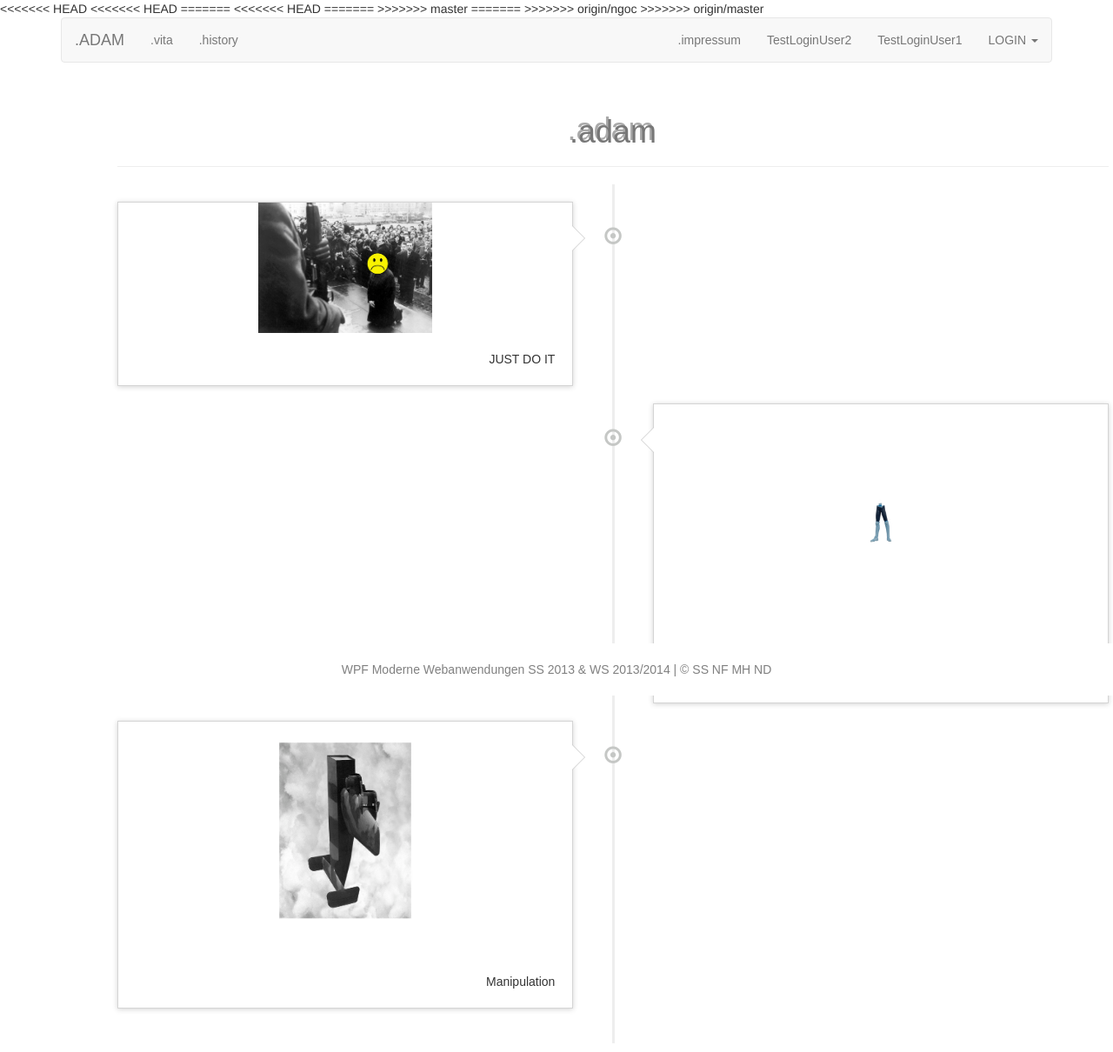
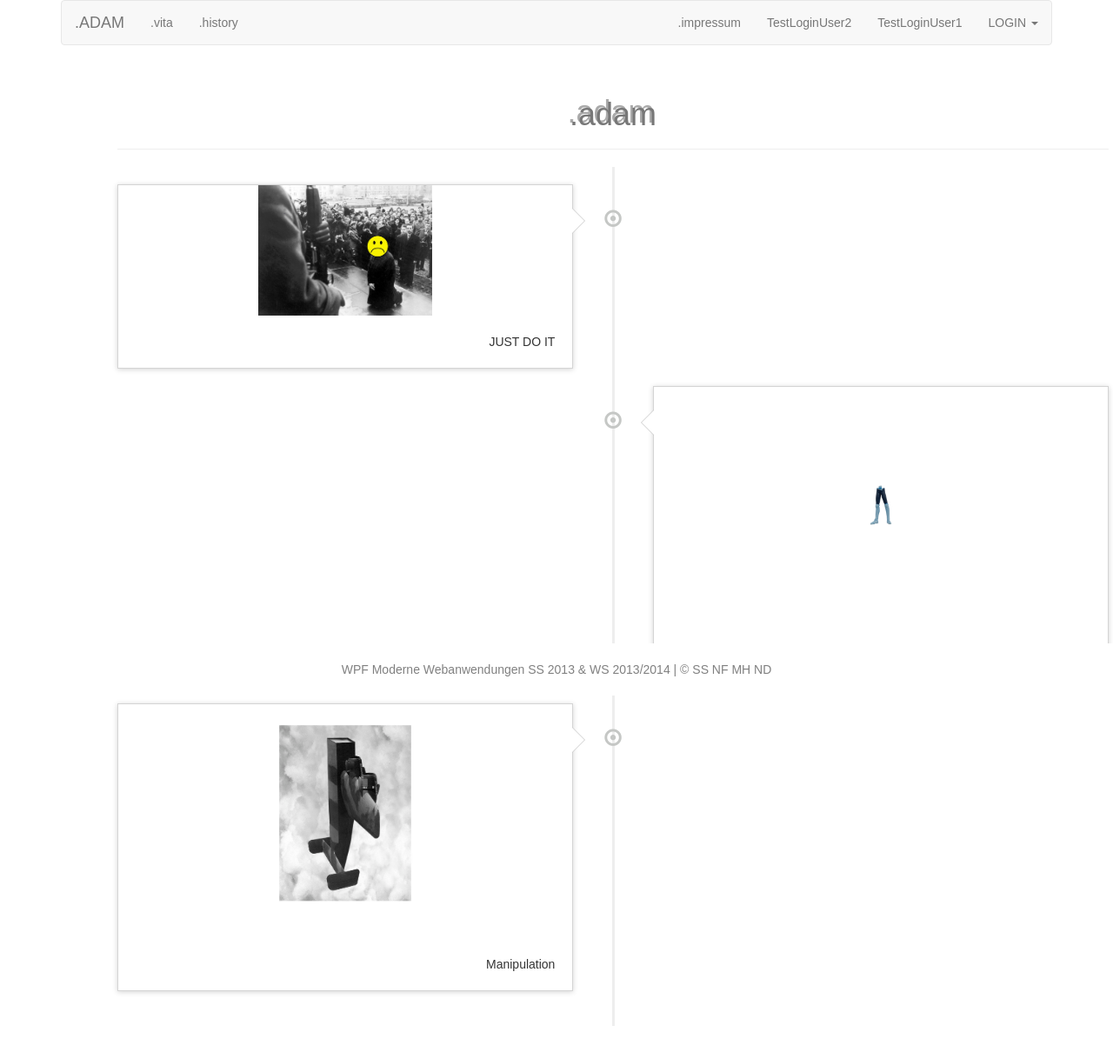
Before and after one commit to anstaendig/WPFMW, a PHP site: page / in a window 1280 px wide. Shown: the whole page at 87% size. Run offline with PHP 8.4, Linux system fonts and the light colour scheme.

Commit message:
jetzt vllt

```diff
--- a/index.php
+++ b/index.php
@@ -32,13 +32,6 @@
     <script src="myjs/bootsnipp.js"></script>
     <script src="myjs/myjs.js"></script>
     <script src="myjs/gallery_flickr.js"></script>
-<<<<<<< HEAD
-<<<<<<< HEAD
-
-=======
-<<<<<<< HEAD
-=======
->>>>>>> master
 
     <!-- Sheree -->
     <script type="text/javascript" src="javascript/JavaScript-2.js"></script>
@@ -68,10 +61,7 @@
         	});
         });
     </script>
-=======
 
->>>>>>> origin/ngoc
->>>>>>> origin/master
     <!-- Adding FancyBox -->
     <!-- Add mousewheel plugin (this is optional) -->
     <script type="text/javascript" src="/fancybox/lib/jquery.mousewheel-3.0.6.pack.js"></script>
```
Also changed, not shown: gallery_flickr.php (+1 -24 lines).
